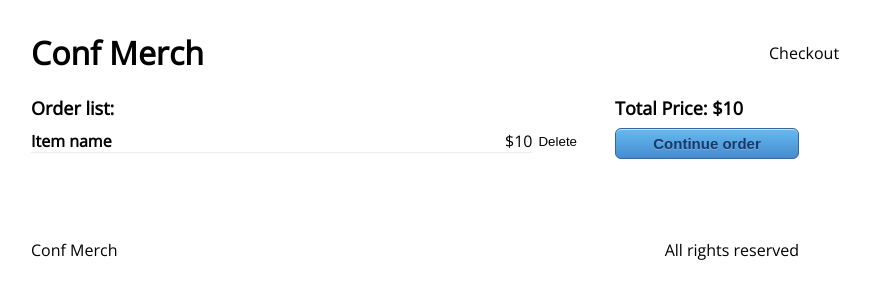
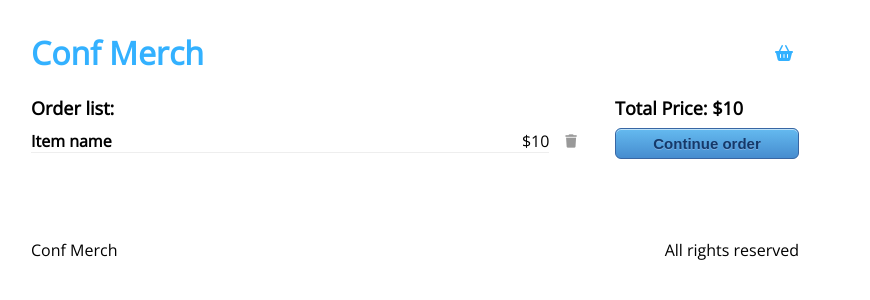
Before and after one commit to barbasmarcosi/conf-merch, a React app: page /checkout in a window 1280 px wide. Shown: the top 300 px of the page, without its empty margins (225-1095 px from the left). Built offline with nearby package versions, Linux system fonts and the light colour scheme.

Commit message:
Add routes and icons

```diff
--- a/public/index.html
+++ b/public/index.html
@@ -4,7 +4,11 @@
     <meta charset="UTF-8" />
     <meta http-equiv="X-UA-Compatible" content="IE=edge" />
     <meta name="viewport" content="width=device-width, initial-scale=1.0" />
-    <title>Document</title>
+    <title>Conf Merch</title>
+    <script
+      src="https://kit.fontawesome.com/473d269aa9.js"
+      crossorigin="anonymous"
+    ></script>
   </head>
   <body>
     <div id="app"></div>
--- a/src/components/Header.jsx
+++ b/src/components/Header.jsx
@@ -1,10 +1,17 @@
 import React from 'react';
+import { Link } from 'react-router-dom';
 import '../styles/components/Header.css';
 
 const Header = () => (
   <div className="Header">
-    <h1 className="Header-title">Conf Merch</h1>
-    <div className="Header-checkout">Checkout</div>
+    <Link to="/">
+      <h1 className="Header-title">Conf Merch</h1>
+    </Link>
+    <div className="Header-checkout">
+      <Link to="/checkout">
+        <i className="fas fa-shopping-basket"></i>
+      </Link>
+    </div>
   </div>
 );
 
--- a/src/containers/Checkout.jsx
+++ b/src/containers/Checkout.jsx
@@ -1,4 +1,5 @@
 import React from 'react';
+import { Link } from 'react-router-dom';
 import '../styles/components/Checkout.css';
 
 const Checkout = () => (
@@ -10,12 +11,16 @@ const Checkout = () => (
           <h4>Item name</h4>
           <span>$10</span>
         </div>
-        <button type="button">Delete</button>
+        <button type="button">
+          <i className="fas fa-trash"></i>
+        </button>
       </div>
     </div>
     <div className="Checkout-sidebar">
       <h3>Total Price: $10</h3>
-      <button type="button">Continue order</button>
+      <Link to="/checkout/information">
+        <button type="button">Continue order</button>
+      </Link>
     </div>
   </div>
 );
--- a/src/containers/Information.jsx
+++ b/src/containers/Information.jsx
@@ -1,4 +1,5 @@
 import React from 'react';
+import { Link } from 'react-router-dom';
 import '../styles/components/Information.css';
 
 const Information = () => (
@@ -9,23 +10,21 @@ const Information = () => (
       </div>
       <div className="Information-form">
         <form action="">
-        <input type="text" placeholder='Full name' name="name" />
-        <input type="text" placeholder='E-Mail' name="email" />
-        <input type="text" placeholder='Address' name="address" />
-        <input type="text" placeholder='Apartment' name="apartment" />
-        <input type="text" placeholder='City' name="city" />
-        <input type="text" placeholder='County' name="country" />
-        <input type="text" placeholder='State' name="state" />
-        <input type="text" placeholder='Postal Code' name="postalCode" />
-        <input type="text" placeholder='Phone' name="phone" />
+          <input type="text" placeholder="Full name" name="name" />
+          <input type="text" placeholder="E-Mail" name="email" />
+          <input type="text" placeholder="Address" name="address" />
+          <input type="text" placeholder="Apartment" name="apartment" />
+          <input type="text" placeholder="City" name="city" />
+          <input type="text" placeholder="County" name="country" />
+          <input type="text" placeholder="State" name="state" />
+          <input type="text" placeholder="Postal Code" name="postalCode" />
+          <input type="text" placeholder="Phone" name="phone" />
         </form>
       </div>
       <div className="Information-buttons">
-        <div className="Information-back">
-            Back
-        </div>
+        <div className="Information-back">Back</div>
         <div className="Information-next">
-            Pay
+          <Link to="/checkout/payment">Pay</Link>
         </div>
       </div>
     </div>
--- a/src/containers/Payment.jsx
+++ b/src/containers/Payment.jsx
@@ -9,7 +9,7 @@ const Payment = () => (
             Paypal pay button
         </div>
     </div>
-    <div className="Payment-sidebar"></div>
+    <div className="Payment-sidebar">Sidebar</div>
   </div>
 );
 
```
Lines whose indentation alone changed are shown as unchanged.
